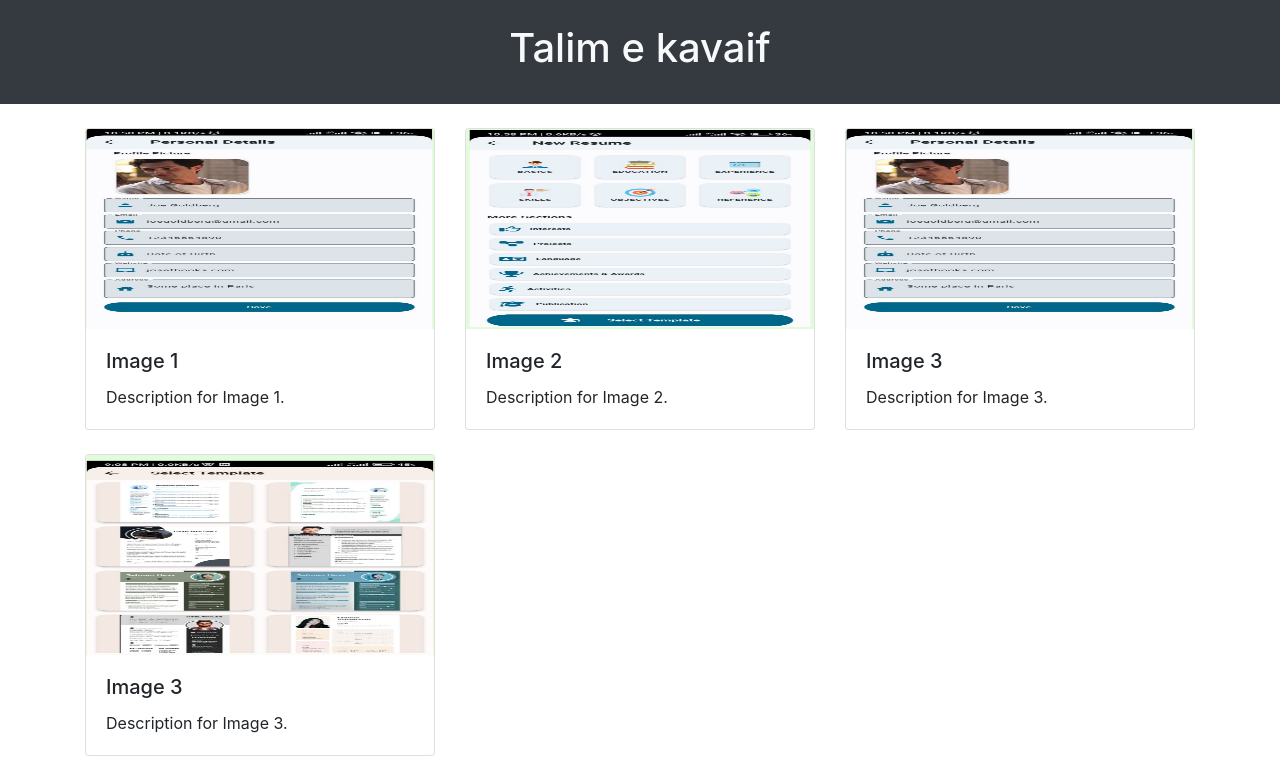
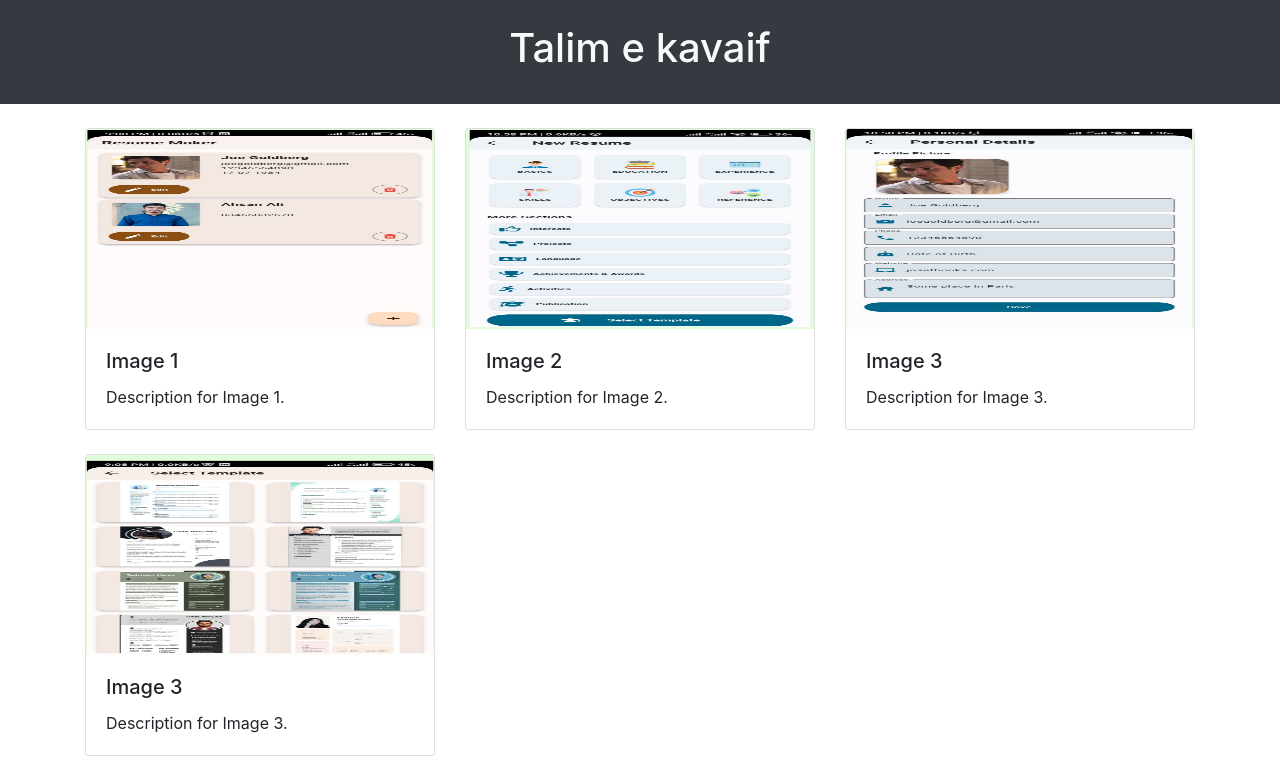
Before and after one commit to Mahsanali0786/Resume-app, a plain HTML site: page index.html in a window 1280 px wide. Drawn offline with nearby package versions, Linux system fonts and the light colour scheme.

Commit message:
Update index.html

```diff
--- a/index.html
+++ b/index.html
@@ -15,7 +15,7 @@
         <div class="row">
             <div class="col-md-4 mb-4">
                 <div class="card">
-                    <img src="https://raw.githubusercontent.com/Mahsanali0786/Resume-app/main/assets/image3.png" width='200' height='200' class="card-img-top" alt="Image 1">
+                    <img src="https://raw.githubusercontent.com/Mahsanali0786/Resume-app/main/assets/image1.png" width='200' height='200' class="card-img-top" alt="Image 1">
                     <div class="card-body">
                         <h5 class="card-title">Image 1</h5>
                         <p class="card-text">Description for Image 1.</p>
```
